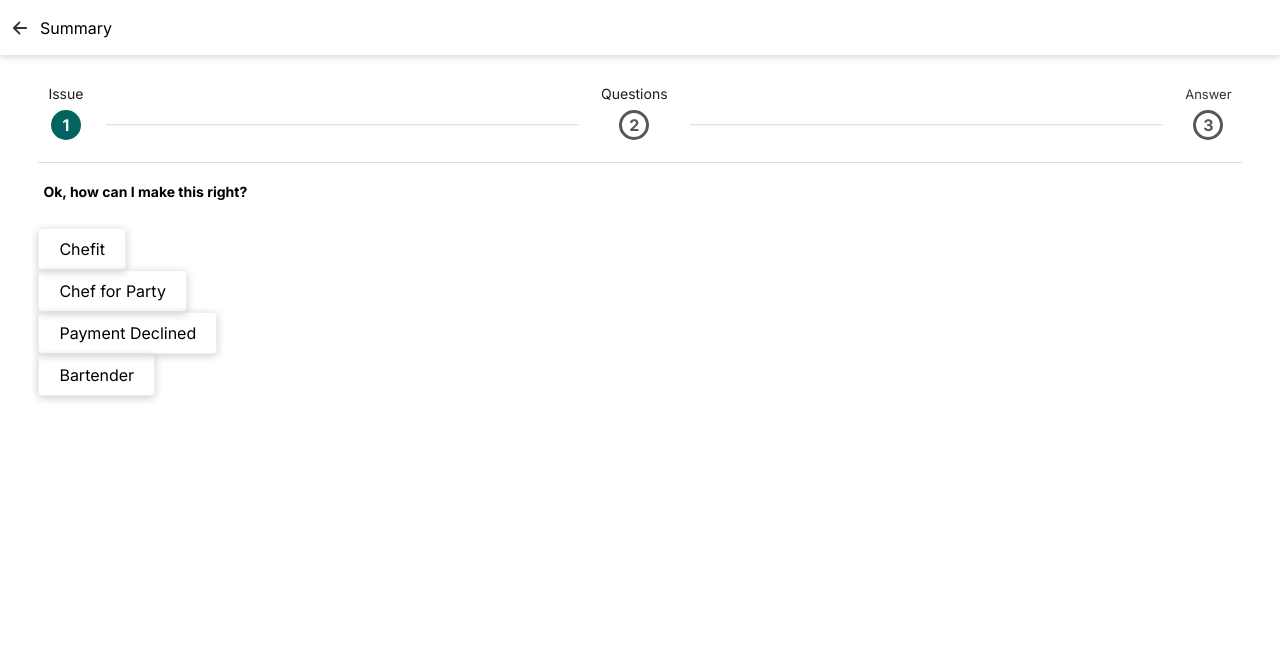
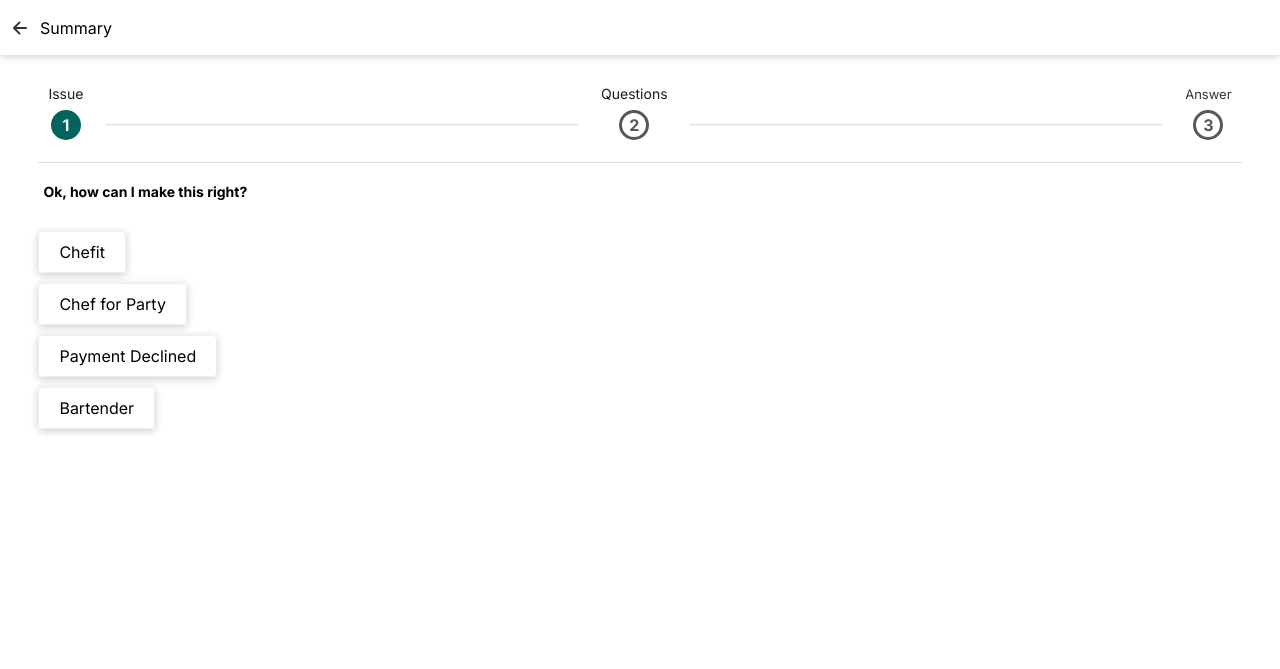
Before and after one commit to Naveedkhosa/lookook, a PHP site: page /FAQs.html in a window 1280 px wide. Shown: the top 669 px of the page. Run offline with PHP 8.4, Linux system fonts and the light colour scheme; some libraries are stand-ins or nearby versions.

Commit message:
frontend

```diff
--- a/components/css/style.css
+++ b/components/css/style.css
@@ -564,6 +564,7 @@ ul li{
   margin-top: 17px;
 }
 .isuue_bx{
+  margin: 10px 0px;
   padding: 10px 20px;
   border-radius: 4px;
   border: 1px solid #dddddd79;
```
